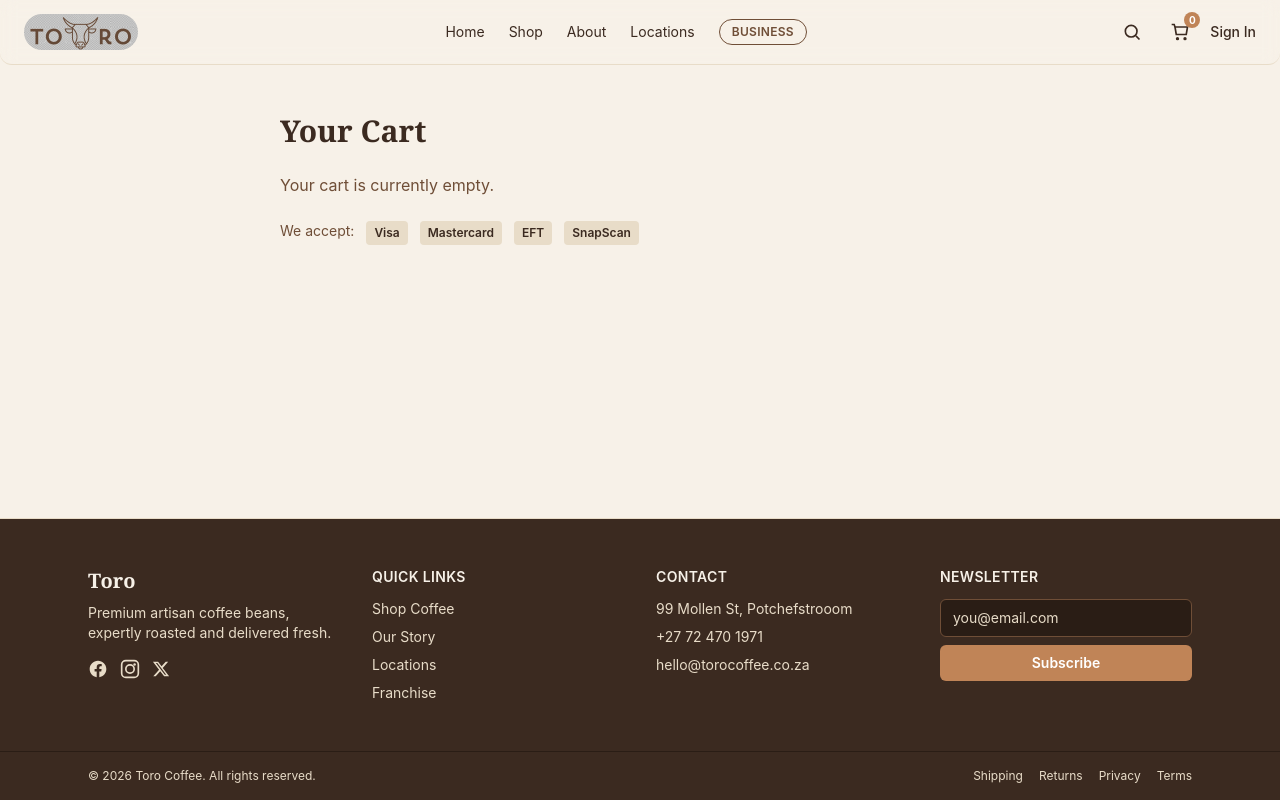
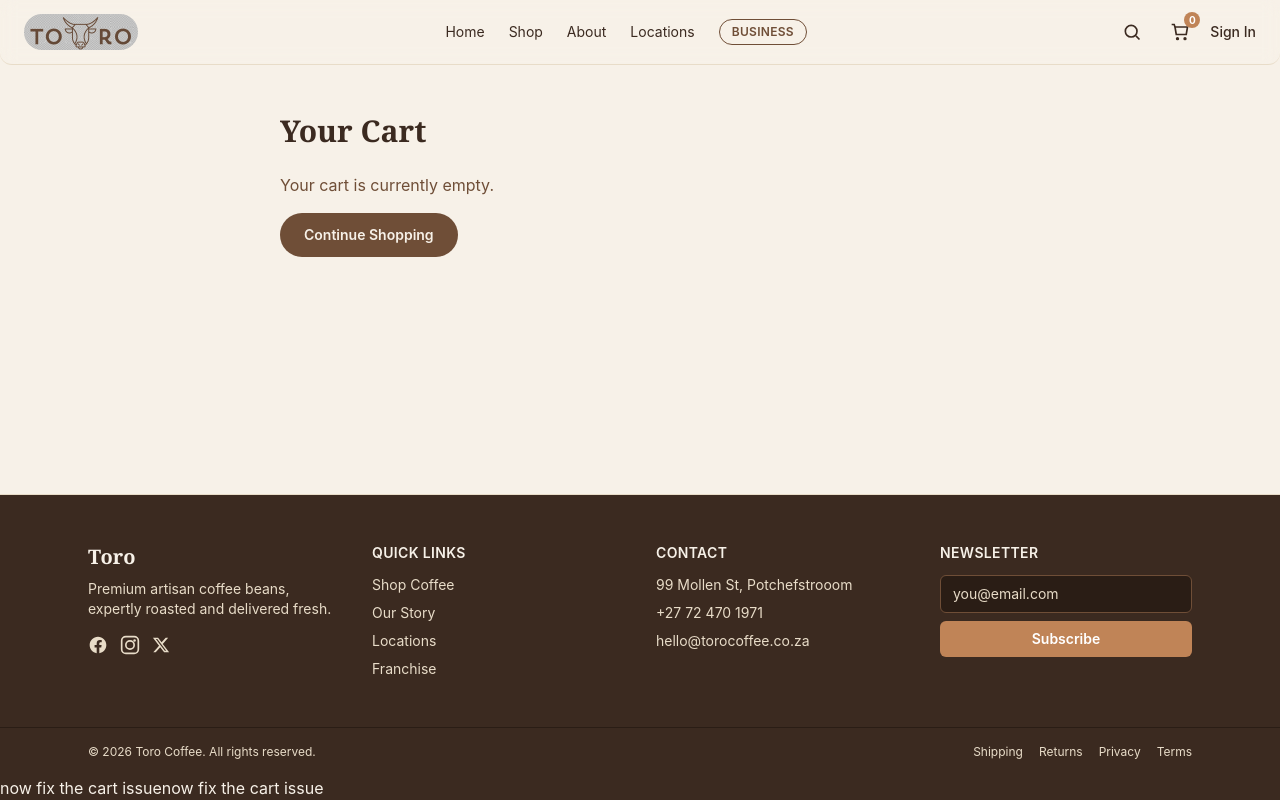
Before and after one commit to ThamiRoneo/company-project1-toro, a React (Vite) app: page /cart in a window 1280 px wide. Built offline with nearby package versions, Linux system fonts and the light colour scheme.

Commit message:
implemented cart

```diff
--- a/src/App.jsx
+++ b/src/App.jsx
@@ -1,5 +1,6 @@
 // App entry — defines routes and wraps every page in the shared Header/Footer shell.
 import { BrowserRouter, Routes, Route } from "react-router-dom";
+import { CartProvider } from "./context/CartContext.jsx";
 import Header from "./components/Header.jsx";
 import Footer from "./components/Footer.jsx";
 import Home from "./pages/Home.jsx";
@@ -17,8 +18,9 @@ import Login from "./pages/Login.jsx";
 export default function App() {
   return (
     <BrowserRouter>
-      <div className="flex min-h-screen flex-col">
-        <Header />
+      <CartProvider>
+        <div className="flex min-h-screen flex-col">
+          <Header />
         <main className="flex-1">
           <Routes>
             <Route path="/" element={<Home />} />
@@ -39,6 +41,7 @@ export default function App() {
         </main>
         <Footer />
       </div>
+      </CartProvider>
     </BrowserRouter>
   );
 }
--- a/src/components/Footer.jsx
+++ b/src/components/Footer.jsx
@@ -24,30 +24,68 @@ export default function Footer() {
             Premium artisan coffee beans, expertly roasted and delivered fresh.
           </p>
           <div className="mt-4 flex items-center gap-3">
-            <a href="https://facebook.com" target="_blank" rel="noreferrer noopener" aria-label="Facebook" className="text-toro-sand hover:text-toro-cream">
+            <a
+              href="https://facebook.com"
+              target="_blank"
+              rel="noreferrer noopener"
+              aria-label="Facebook"
+              className="text-toro-sand hover:text-toro-cream"
+            >
               <FacebookIcon />
             </a>
-            <a href="https://instagram.com/toro.community" target="_blank" rel="noreferrer noopener" aria-label="Instagram" className="text-toro-sand hover:text-toro-cream">
+            <a
+              href="https://instagram.com/toro.community"
+              target="_blank"
+              rel="noreferrer noopener"
+              aria-label="Instagram"
+              className="text-toro-sand hover:text-toro-cream"
+            >
               <InstagramIcon />
             </a>
-            <a href="https://x.com" target="_blank" rel="noreferrer noopener" aria-label="X (Twitter)" className="text-toro-sand hover:text-toro-cream">
+            <a
+              href="https://x.com"
+              target="_blank"
+              rel="noreferrer noopener"
+              aria-label="X (Twitter)"
+              className="text-toro-sand hover:text-toro-cream"
+            >
               <XIcon />
             </a>
           </div>
         </div>
 
         <div>
-          <h3 className="text-sm font-semibold uppercase tracking-wide">Quick Links</h3>
+          <h3 className="text-sm font-semibold uppercase tracking-wide">
+            Quick Links
+          </h3>
           <ul className="mt-3 space-y-2 text-sm text-toro-sand">
-            <li><Link to="/shop" className="hover:text-toro-cream">Shop Coffee</Link></li>
-            <li><Link to="/about" className="hover:text-toro-cream">Our Story</Link></li>
-            <li><Link to="/locations" className="hover:text-toro-cream">Locations</Link></li>
-            <li><Link to="/franchise" className="hover:text-toro-cream">Franchise</Link></li>
+            <li>
+              <Link to="/shop" className="hover:text-toro-cream">
+                Shop Coffee
+              </Link>
+            </li>
+            <li>
+              <Link to="/about" className="hover:text-toro-cream">
+                Our Story
+              </Link>
+            </li>
+            <li>
+              <Link to="/locations" className="hover:text-toro-cream">
+                Locations
+              </Link>
+            </li>
+            <li>
+              <Link to="/franchise" className="hover:text-toro-cream">
+                Franchise
+              </Link>
+            </li>
           </ul>
         </div>
 
         <div>
-          <h3 className="text-sm font-semibold uppercase tracking-wide">Contact</h3>
+          <h3 className="text-sm font-semibold uppercase tracking-wide">
+            Contact
+          </h3>
           <address className="mt-3 space-y-2 text-sm not-italic text-toro-sand">
             <p>99 Mollen St, Potchefstrooom</p>
             <p>+27 72 470 1971</p>
@@ -56,11 +94,18 @@ export default function Footer() {
         </div>
 
         <div>
-          <h3 className="text-sm font-semibold uppercase tracking-wide">Newsletter</h3>
+          <h3 className="text-sm font-semibold uppercase tracking-wide">
+            Newsletter
+          </h3>
           {subscribed ? (
-            <p className="mt-3 text-sm text-toro-clay">Thanks for subscribing!</p>
+            <p className="mt-3 text-sm text-toro-clay">
+              Thanks for subscribing!
+            </p>
           ) : (
-            <form onSubmit={handleSubscribe} className="mt-3 flex flex-col gap-2">
+            <form
+              onSubmit={handleSubscribe}
+              className="mt-3 flex flex-col gap-2"
+            >
               <input
                 type="email"
                 required
@@ -85,12 +130,21 @@ export default function Footer() {
         <div className="mx-auto flex max-w-6xl flex-col gap-2 px-4 py-4 text-xs text-toro-sand sm:flex-row sm:items-center sm:justify-between sm:px-6">
           <p>© {new Date().getFullYear()} Toro Coffee. All rights reserved.</p>
           <div className="flex gap-4">
-            <Link to="/shipping" className="hover:text-toro-cream">Shipping</Link>
-            <Link to="/returns" className="hover:text-toro-cream">Returns</Link>
-            <Link to="/privacy" className="hover:text-toro-cream">Privacy</Link>
-            <Link to="/terms" className="hover:text-toro-cream">Terms</Link>
+            <Link to="/shipping" className="hover:text-toro-cream">
+              Shipping
+            </Link>
+            <Link to="/returns" className="hover:text-toro-cream">
+              Returns
+            </Link>
+            <Link to="/privacy" className="hover:text-toro-cream">
+              Privacy
+            </Link>
+            <Link to="/terms" className="hover:text-toro-cream">
+              Terms
+            </Link>
           </div>
         </div>
+        now fix the cart issuenow fix the cart issue
       </div>
     </footer>
   );
@@ -98,7 +152,13 @@ export default function Footer() {
 
 function FacebookIcon() {
   return (
-    <svg width="20" height="20" viewBox="0 0 24 24" fill="currentColor" aria-hidden="true">
+    <svg
+      width="20"
+      height="20"
+      viewBox="0 0 24 24"
+      fill="currentColor"
+      aria-hidden="true"
+    >
       <path d="M22 12c0-5.523-4.477-10-10-10S2 6.477 2 12c0 4.991 3.657 9.128 8.438 9.878v-6.987h-2.54V12h2.54V9.797c0-2.506 1.492-3.89 3.777-3.89 1.094 0 2.238.195 2.238.195v2.46h-1.26c-1.243 0-1.63.771-1.63 1.562V12h2.773l-.443 2.89h-2.33v6.988C18.343 21.128 22 16.991 22 12z" />
     </svg>
   );
@@ -106,7 +166,15 @@ function FacebookIcon() {
 
 function InstagramIcon() {
   return (
-    <svg width="20" height="20" viewBox="0 0 24 24" fill="none" stroke="currentColor" strokeWidth="2" aria-hidden="true">
+    <svg
+      width="20"
+      height="20"
+      viewBox="0 0 24 24"
+      fill="none"
+      stroke="currentColor"
+      strokeWidth="2"
+      aria-hidden="true"
+    >
       <rect x="2" y="2" width="20" height="20" rx="5" />
       <circle cx="12" cy="12" r="5" />
       <circle cx="17.5" cy="6.5" r="1.5" fill="currentColor" stroke="none" />
@@ -116,7 +184,13 @@ function InstagramIcon() {
 
 function XIcon() {
   return (
-    <svg width="18" height="18" viewBox="0 0 24 24" fill="currentColor" aria-hidden="true">
+    <svg
+      width="18"
+      height="18"
+      viewBox="0 0 24 24"
+      fill="currentColor"
+      aria-hidden="true"
+    >
       <path d="M18.244 2.25h3.308l-7.227 8.26 8.502 11.24H16.17l-5.214-6.817L4.99 21.75H1.68l7.73-8.835L1.254 2.25H8.08l4.713 6.231zm-1.161 17.52h1.833L7.084 4.126H5.117z" />
     </svg>
   );
--- a/src/components/Header.jsx
+++ b/src/components/Header.jsx
@@ -5,6 +5,7 @@
 import { useState } from "react";
 import { Link, NavLink } from "react-router-dom";
 import toroLogo from "../assets/toro-logo.png";
+import { useCart } from "../context/cartConfig.js";
 
 const primaryLinks = [
   { to: "/", label: "Home" },
@@ -15,6 +16,7 @@ const primaryLinks = [
 
 export default function Header() {
   const [mobileOpen, setMobileOpen] = useState(false);
+  const { count } = useCart();
 
   return (
     <header className="sticky top-0 z-40 border-b border-toro-sand backdrop-blur bg-transparent rounded-xl">
@@ -65,7 +67,7 @@ export default function Header() {
           >
             <CartIcon />
             <span className="absolute -right-0.5 -top-0.5 flex h-4 w-4 items-center justify-center rounded-full bg-toro-clay text-[10px] font-bold text-white">
-              0
+              {count}
             </span>
           </Link>
 
--- a/src/components/ProductCard.jsx
+++ b/src/components/ProductCard.jsx
@@ -1,7 +1,8 @@
 // Product card used in the shop grid.
 // Renders name, origin, price and status tag. Out-of-stock products show a
 // disabled "Sold Out" state instead of an active Add to Cart (no false affordance).
-import { Link } from "react-router-dom";
+import { Link, useNavigate } from "react-router-dom";
+import { useCart } from "../context/cartConfig.js";
 
 const statusStyles = {
   Special: "bg-toro-clay text-white",
@@ -11,6 +12,15 @@ const statusStyles = {
 
 export default function ProductCard({ product }) {
   const soldOut = product.sizes.every((variant) => variant.stock === 0);
+  const { addToCart } = useCart();
+  const navigate = useNavigate();
+
+  function handleAddToCart() {
+    const firstAvailable = product.sizes.find((s) => s.stock > 0);
+    if (!firstAvailable) return;
+    addToCart(product, firstAvailable.size, product.grindOptions[0], 1);
+    navigate("/cart");
+  }
 
   return (
     <article className="group flex flex-col overflow-hidden rounded-toro border border-toro-sand bg-white">
@@ -47,12 +57,13 @@ export default function ProductCard({ product }) {
               Sold Out
             </span>
           ) : (
-            <Link
-              to={`/product/${product.id}`}
+            <button
+              type="button"
+              onClick={handleAddToCart}
               className="rounded-full bg-toro-brown px-3 py-1 text-sm font-semibold text-toro-cream hover:bg-toro-espresso"
             >
               Add to Cart
-            </Link>
+            </button>
           )}
         </div>
       </div>
--- /dev/null
+++ b/src/context/CartContext.jsx
@@ -0,0 +1,91 @@
+// Cart state management — persists to localStorage.
+import { useCallback, useEffect, useReducer } from "react";
+import { CartContext, STORAGE_KEY } from "./cartConfig.js";
+
+function loadCart() {
+  try {
+    const raw = localStorage.getItem(STORAGE_KEY);
+    return raw ? JSON.parse(raw) : [];
+  } catch {
+    return [];
+  }
+}
+
+function cartReducer(state, action) {
+  switch (action.type) {
+    case "ADD_ITEM": {
+      const existing = state.find(
+        (item) =>
+          item.productId === action.payload.productId &&
+          item.size === action.payload.size &&
+          item.grind === action.payload.grind
+      );
+      if (existing) {
+        return state.map((item) =>
+          item === existing
+            ? { ...item, quantity: item.quantity + action.payload.quantity }
+            : item
+        );
+      }
+      return [...state, action.payload];
+    }
+    case "REMOVE_ITEM":
+      return state.filter((item) => item.id !== action.payload);
+    case "UPDATE_QUANTITY":
+      if (action.payload.quantity <= 0) {
+        return state.filter((item) => item.id !== action.payload.id);
+      }
+      return state.map((item) =>
+        item.id === action.payload.id ? { ...item, quantity: action.payload.quantity } : item
+      );
+    case "CLEAR_CART":
+      return [];
+    default:
+      return state;
+  }
+}
+
+export function CartProvider({ children }) {
+  const [items, dispatch] = useReducer(cartReducer, null, loadCart);
+
+  useEffect(() => {
+    localStorage.setItem(STORAGE_KEY, JSON.stringify(items));
+  }, [items]);
+
+  const count = items.reduce((sum, item) => sum + item.quantity, 0);
+  const total = items.reduce((sum, item) => sum + item.price * item.quantity, 0);
+
+  const addToCart = useCallback((product, size, grind, quantity = 1) => {
+    dispatch({
+      type: "ADD_ITEM",
+      payload: {
+        id: `${product.id}-${size}-${grind}-${Date.now()}`,
+        productId: product.id,
+        name: product.name,
+        image: product.images[0],
+        size,
+        grind,
+        price: product.sizes.find((s) => s.size === size)?.price ?? product.priceFrom,
+        quantity,
+      },
+    });
+  }, []);
+
+  const removeFromCart = useCallback((id) => {
+    dispatch({ type: "REMOVE_ITEM", payload: id });
+  }, []);
+
+  const updateQuantity = useCallback((id, quantity) => {
+    dispatch({ type: "UPDATE_QUANTITY", payload: { id, quantity } });
+  }, []);
+
+  const clearCart = useCallback(() => {
+    dispatch({ type: "CLEAR_CART" });
+  }, []);
+
+  return (
+    <CartContext.Provider value={{ items, count, total, addToCart, removeFromCart, updateQuantity, clearCart }}>
+      {children}
+    </CartContext.Provider>
+  );
+}
--- /dev/null
+++ b/src/context/cartConfig.js
@@ -0,0 +1,14 @@
+// Cart configuration and hook. Kept separate from the Provider component
+// so react-refresh fast refresh works (only components may be exported
+// from a component file).
+import { createContext, useContext } from "react";
+
+export const STORAGE_KEY = "toro-cart";
+
+export const CartContext = createContext(null);
+
+export function useCart() {
+  const context = useContext(CartContext);
+  if (!context) throw new Error("useCart must be used within a CartProvider");
+  return context;
+}
--- a/src/pages/About.jsx
+++ b/src/pages/About.jsx
@@ -79,10 +79,8 @@ export default function About() {
   const [activeYear, setActiveYear] = useState("2014");
   const [storyInView, setStoryInView] = useState(false);
   const [statsInView, setStatsInView] = useState(false);
-  const [locationsInView, setLocationsInView] = useState(false);
   const storyRef = useRef(null);
   const statsRef = useRef(null);
-  const locationsRef = useRef(null);
   const active = TIMELINE.find((item) => item.year === activeYear) ?? TIMELINE[0];
 
   useEffect(() => {
@@ -110,20 +108,6 @@ export default function About() {
       { threshold: 0.4 }
     );
     if (statsRef.current) observer.observe(statsRef.current);
-    return () => observer.disconnect();
-  }, []);
-
-  useEffect(() => {
-    const observer = new IntersectionObserver(
-      ([entry]) => {
-        if (entry.isIntersecting) {
-          setLocationsInView(true);
-          observer.disconnect();
-        }
-      },
-      { threshold: 0.15 }
-    );
-    if (locationsRef.current) observer.observe(locationsRef.current);
     return () => observer.disconnect();
   }, []);
 
@@ -188,7 +172,7 @@ export default function About() {
               <button
                 type="button"
                 onClick={() => setActiveYear(item.year)}
-                className={`absolute left-0 top-1 h-4 w-4 -translate-x-2.25 rounded-full transition-all ${
+                className={`absolute left-0 top-1 h-4 w-4 -translate-x-[9px] rounded-full transition-all ${
                   activeYear === item.year ? "bg-toro-clay ring-4 ring-toro-clay/20" : "bg-toro-sand hover:bg-toro-clay"
                 }`}
                 aria-label={`Jump to ${item.year}: ${item.label}`}
@@ -223,7 +207,25 @@ export default function About() {
             </div>
           ))}
         </div>
-          </section>
+      </section>
+
+      {/* Locations */}
+      <section className="mx-auto max-w-6xl px-4 py-16 sm:px-6">
+        <div className="text-center">
+          <h2 className="font-display text-3xl font-bold text-toro-espresso sm:text-4xl">{LOCATION_HEADING}</h2>
+          <p className="mx-auto mt-3 max-w-2xl text-base text-toro-brown">{LOCATION_SUBHEADING}</p>
+        </div>
+        <div className="mt-10 grid grid-cols-1 gap-6 sm:grid-cols-2 lg:grid-cols-4">
+          {LOCATIONS.map((location, index) => (
+            <LocationCard
+              key={location.id}
+              location={location}
+              inView={true}
+              delay={index * 120}
+            />
+          ))}
+        </div>
+      </section>
 
       {/* CTA */}
       <section className="mx-auto max-w-5xl border-toro-sand rounded-toro border bg-white px-4 py-16 sm:px-6">
--- a/src/pages/Cart.jsx
+++ b/src/pages/Cart.jsx
@@ -1,17 +1,104 @@
 // Cart page — line-item summary with totals and a checkout entry point.
-// (Full cart state/context is introduced in a later implementation step.)
+import { Link } from "react-router-dom";
+import { useCart } from "../context/cartConfig.js";
+
 export default function Cart() {
+  const { items, count, total, removeFromCart, updateQuantity, clearCart } = useCart();
+
+  if (!items.length) {
+    return (
+      <div className="mx-auto max-w-3xl px-4 py-12 sm:px-6">
+        <h1 className="font-display text-3xl font-bold text-toro-espresso">Your Cart</h1>
+        <p className="mt-6 text-toro-brown">Your cart is currently empty.</p>
+        <Link to="/shop" className="mt-4 inline-block rounded-full bg-toro-brown px-6 py-3 text-sm font-semibold text-toro-cream hover:bg-toro-espresso">
+          Continue Shopping
+        </Link>
+      </div>
+    );
+  }
+
   return (
     <div className="mx-auto max-w-3xl px-4 py-12 sm:px-6">
-      <h1 className="font-display text-3xl font-bold text-toro-espresso">Your Cart</h1>
-      <p className="mt-6 text-toro-brown">Your cart is currently empty.</p>
-      <div className="mt-6 flex flex-wrap gap-3">
-        <span className="text-sm text-toro-brown">We accept:</span>
-        <span className="rounded bg-toro-sand px-2 py-1 text-xs font-semibold">Visa</span>
-        <span className="rounded bg-toro-sand px-2 py-1 text-xs font-semibold">Mastercard</span>
-        <span className="rounded bg-toro-sand px-2 py-1 text-xs font-semibold">EFT</span>
-        <span className="rounded bg-toro-sand px-2 py-1 text-xs font-semibold">SnapScan</span>
+      <div className="flex items-center justify-between">
+        <h1 className="font-display text-3xl font-bold text-toro-espresso">Your Cart</h1>
+        <button type="button" onClick={clearCart} className="text-sm text-toro-clay hover:underline">
+          Clear cart
+        </button>
+      </div>
+
+      <ul className="mt-8 space-y-4">
+        {items.map((item) => (
+          <li key={item.id} className="flex flex-col gap-4 rounded-toro border border-toro-sand bg-white p-4 sm:flex-row sm:items-center">
+            <img src={item.image} alt={item.name} className="h-16 w-16 rounded-md object-cover" />
+            <div className="flex-1">
+              <p className="font-display font-semibold text-toro-espresso">{item.name}</p>
+              <p className="text-xs text-toro-brown">
+                {item.size} · {item.grind}
+              </p>
+            </div>
+            <div className="flex items-center gap-3">
+              <div className="flex items-center rounded-md border border-toro-sand">
+                <button
+                  type="button"
+                  aria-label="Decrease quantity"
+                  onClick={() => updateQuantity(item.id, item.quantity - 1)}
+                  className="min-h-[36px] min-w-[36px] text-lg"
+                >
+                  −
+                </button>
+                <span className="min-w-[2rem] text-center text-sm">{item.quantity}</span>
+                <button
+                  type="button"
+                  aria-label="Increase quantity"
+                  onClick={() => updateQuantity(item.id, item.quantity + 1)}
+                  className="min-h-[36px] min-w-[36px] text-lg"
+                >
+                  +
+                </button>
+              </div>
+              <span className="w-20 text-right text-sm font-semibold text-toro-espresso">
+                R{(item.price * item.quantity).toFixed(2)}
+              </span>
+              <button
+                type="button"
+                onClick={() => removeFromCart(item.id)}
+                aria-label={`Remove ${item.name}`}
+                className="text-toro-clay hover:text-red-600"
+              >
+                <TrashIcon />
+              </button>
+            </div>
+          </li>
+        ))}
+      </ul>
+
+      <div className="mt-8 flex flex-col items-end gap-4">
+        <div className="w-full rounded-toro border border-toro-sand bg-white p-6 sm:w-72">
+          <div className="flex justify-between text-sm text-toro-brown">
+            <span>Subtotal ({count} items)</span>
+            <span>R{total.toFixed(2)}</span>
+          </div>
+          <div className="mt-2 flex justify-between text-base font-semibold text-toro-espresso">
+            <span>Total</span>
+            <span>R{total.toFixed(2)}</span>
+          </div>
+        </div>
+        <button
+          type="button"
+          className="w-full rounded-full bg-toro-brown py-3 text-base font-semibold text-toro-cream hover:bg-toro-espresso sm:w-auto sm:px-10"
+        >
+          Proceed to Checkout
+        </button>
+        <p className="text-xs text-toro-brown">We accept Visa, Mastercard, EFT, SnapScan</p>
       </div>
     </div>
   );
 }
+
+function TrashIcon() {
+  return (
+    <svg width="18" height="18" viewBox="0 0 24 24" fill="none" stroke="currentColor" strokeWidth="2" aria-hidden="true">
+      <path d="M3 6h18M19 6v14a2 2 0 0 1-2 2H7a2 2 0 0 1-2-2V6M8 6V4a2 2 0 0 1 2-2h4a2 2 0 0 1 2 2v2" />
+    </svg>
+  );
+}
--- a/src/pages/ProductDetail.jsx
+++ b/src/pages/ProductDetail.jsx
@@ -4,10 +4,12 @@ import { useState } from "react";
 import { useParams, Link } from "react-router-dom";
 import { getProductById, products } from "../data/products.js";
 import ProductCard from "../components/ProductCard.jsx";
+import { useCart } from "../context/cartConfig.js";
 
 export default function ProductDetail() {
   const { id } = useParams();
   const product = getProductById(id);
+  const { addToCart } = useCart();
 
   const [sizeIndex, setSizeIndex] = useState(0);
   const [grind, setGrind] = useState(product?.grindOptions[0] ?? "Whole Bean");
@@ -127,6 +129,7 @@ export default function ProductDetail() {
             <button
               type="button"
               disabled={soldOut}
+              onClick={() => !soldOut && addToCart(product, selectedSize.size, grind, quantity)}
               className="min-h-[44px] flex-1 rounded-full bg-toro-clay px-6 py-3 font-semibold text-white disabled:cursor-not-allowed disabled:opacity-40"
             >
               {soldOut ? "Sold Out" : "Add to Cart"}
```
